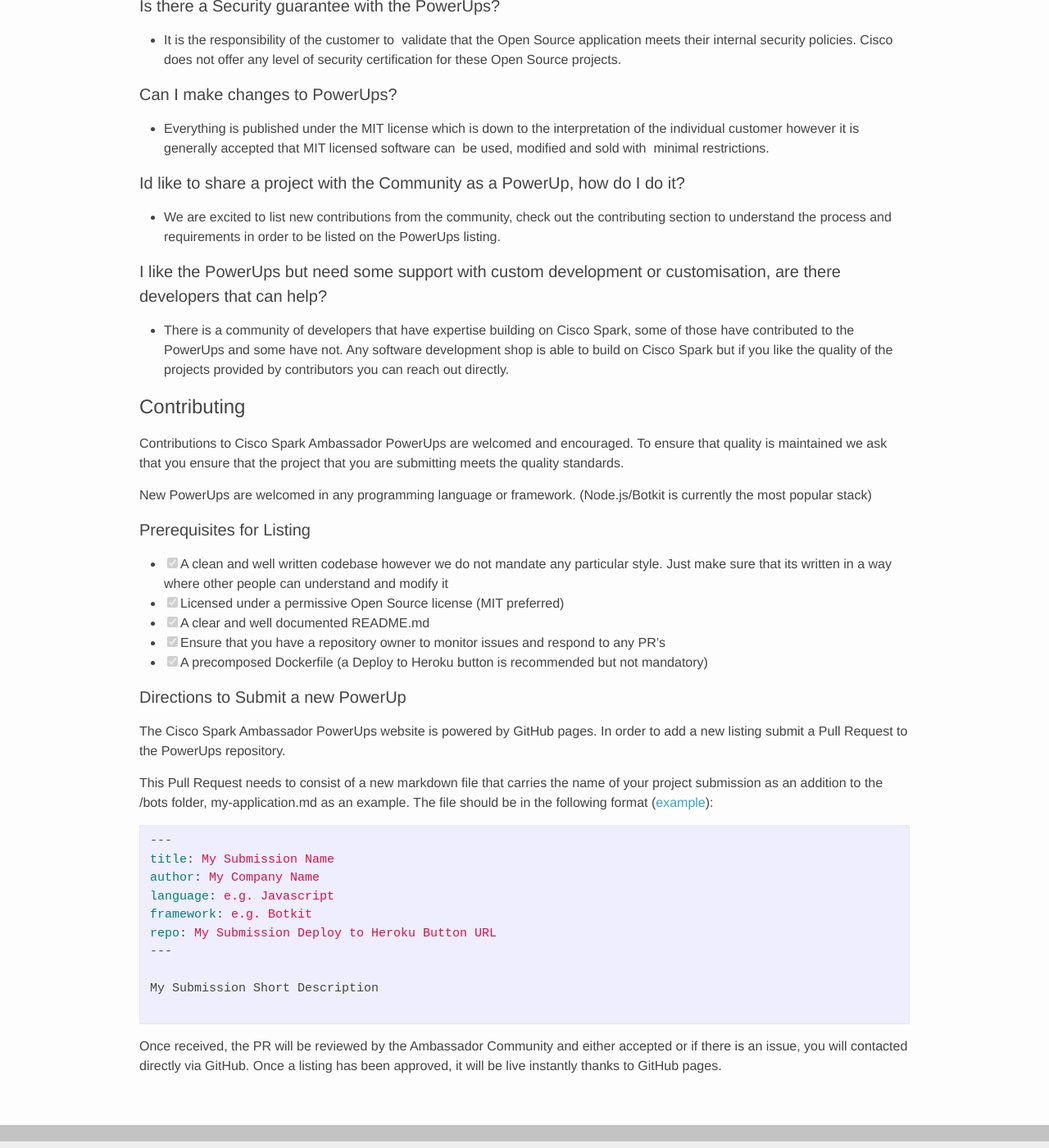
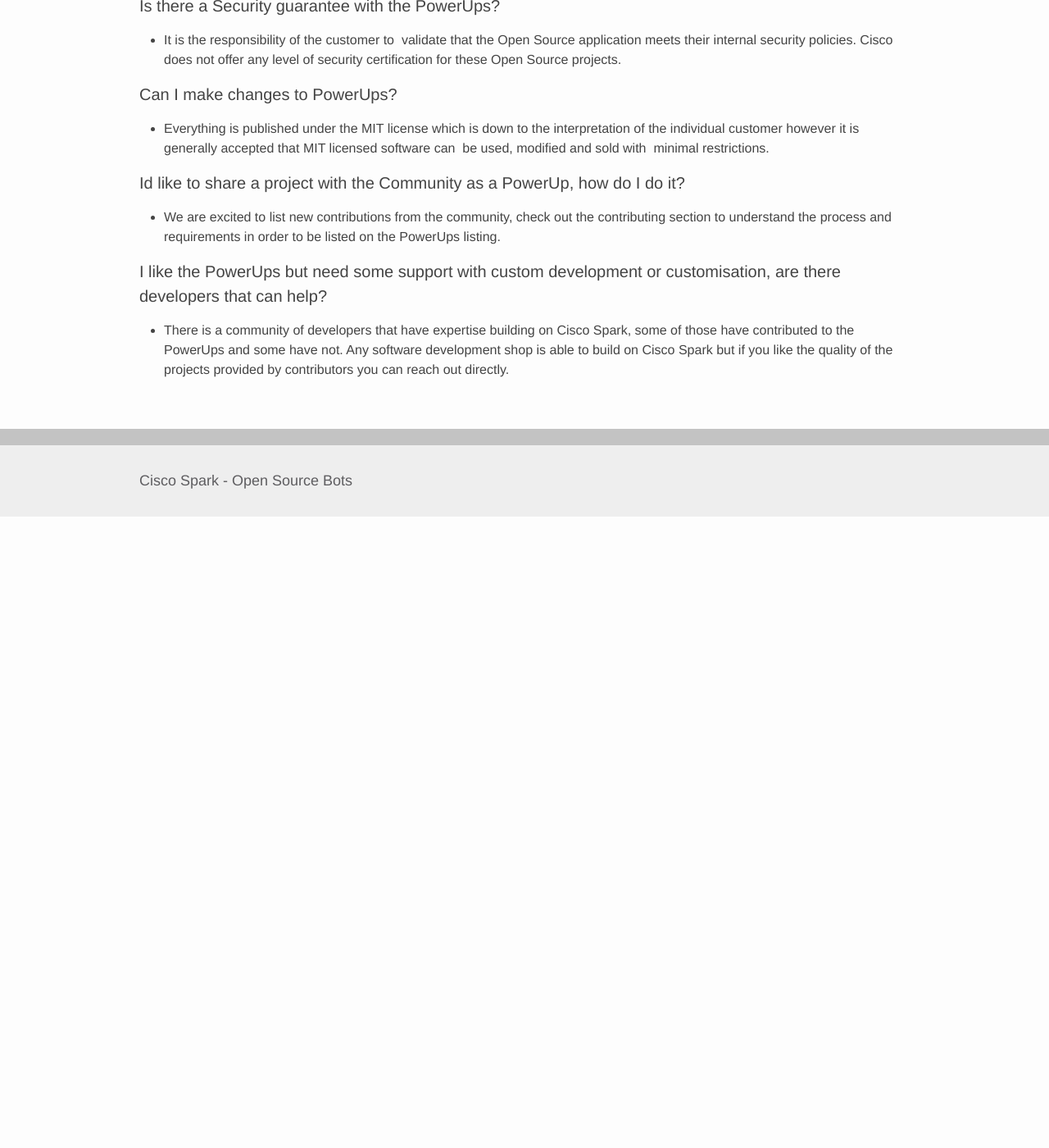
Before and after one commit to CiscoWebexTeamsAmbassadors/StarterKits, a Jekyll site: the page built from faq.md, in a window 1280 px wide and 1400 px high, scrolled down 622 px. Shown: the whole window at 82% size. Built offline with Jekyll 4.4.1, drawn with Linux system fonts in a browser that asks for light colours; nearby versions of some CDN libraries; after the commit the page ends 1252 px from its top, so only the background shows below that.

Commit message:
Update faq.md

````diff
--- a/faq.md
+++ b/faq.md
@@ -23,35 +23,3 @@ group: "navigation"
 
 #### I like the PowerUps but need some support with custom development or customisation, are there developers that can help?
 * There is a community of developers that have expertise building on Cisco Spark, some of those have contributed to the PowerUps and some have not. Any software development shop is able to build on Cisco Spark but if you like the quality of the projects provided by contributors you can reach out directly.
-
-# Contributing
-Contributions to Cisco Spark Ambassador PowerUps are welcomed and encouraged. To ensure that quality is maintained we ask that you ensure that the project that you are submitting meets the quality standards.
-
-New PowerUps are welcomed in any programming language or framework. (Node.js/Botkit is currently the most popular stack)
-
-#### Prerequisites for Listing
-- [X] A clean and well written codebase however we do not mandate any particular style. Just make sure that its written in a way where other people can understand and modify it
-- [X] Licensed under a permissive Open Source license (MIT preferred)
-- [X] A clear and well documented README.md
-- [X] Ensure that you have a repository owner to monitor issues and respond to any PR’s
-- [X] A precomposed Dockerfile (a Deploy to Heroku button is recommended but not mandatory)
-
-#### Directions to Submit a new PowerUp
-The Cisco Spark Ambassador PowerUps website is powered by GitHub pages. In order to add a new listing submit a Pull Request to the PowerUps repository.
-
-This Pull Request needs to consist of a new markdown file that carries the name of your project submission as an addition to the /bots folder,  my-application.md as an example. The file should be in the following format ([example](https://github.com/CiscoSparkAmbassadors/PowerUps/commit/d13ef671130f7f112b28b1e39730713250179838)):
-
-``` markdown
----
-title: My Submission Name
-author: My Company Name
-language: e.g. Javascript
-framework: e.g. Botkit
-repo: My Submission Deploy to Heroku Button URL
----
-
-My Submission Short Description
-
-```
-
-Once received, the PR will be reviewed by the Ambassador Community and either accepted or if there is an issue, you will contacted directly via GitHub. Once a listing has been approved, it will be live instantly thanks to GitHub pages.
````
